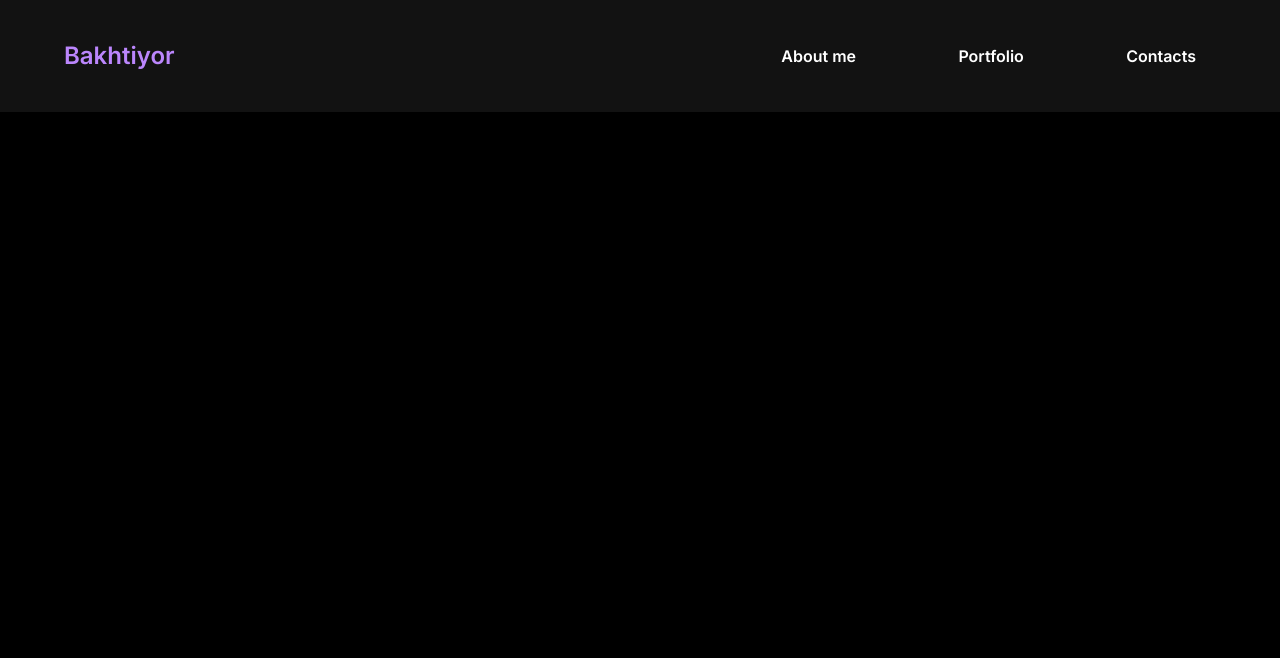
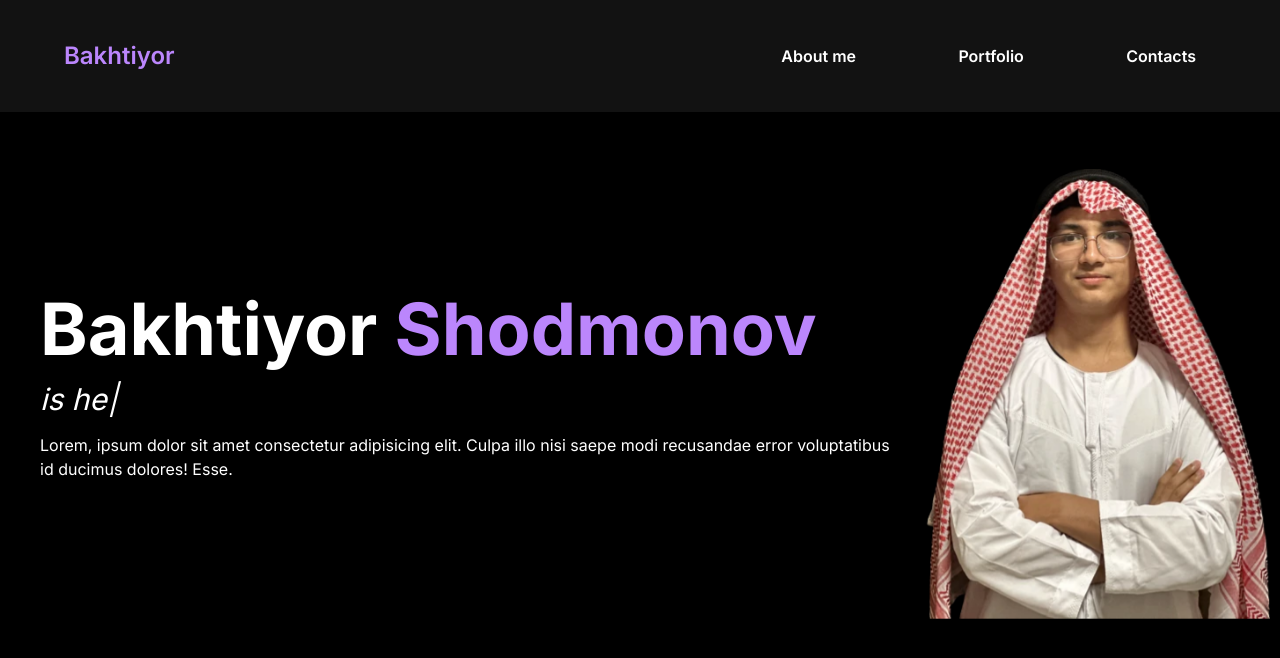
Before and after one commit to odilovicc/portfolio-vite, a React (Vite) app: page / in a window 1280 px wide. Shown: the top 658 px of the page. Built offline with nearby package versions, Linux system fonts and the light colour scheme.

Commit message:
Hero section

```diff
--- a/package.json
+++ b/package.json
@@ -16,7 +16,8 @@
     "antd": "^5.8.4",
     "code": "^5.2.4",
     "react": "^18.2.0",
-    "react-dom": "^18.2.0"
+    "react-dom": "^18.2.0",
+    "typewriter-effect": "^2.20.1"
   },
   "devDependencies": {
     "@types/react": "^18.2.15",
--- a/src/App.jsx
+++ b/src/App.jsx
@@ -1,9 +1,13 @@
 import "./assets/styles/App.css";
 import Menu from "./assets/components/Navbar/Menu";
+import Hero from "./assets/components/Hero/Hero";
 function App() {
   return (
     <div>
       <Menu></Menu>
+      <div className="defaultRazmetka">
+        <Hero></Hero>
+      </div>
     </div>
   );
 }
--- /dev/null
+++ b/src/assets/components/Hero/Hero.css
@@ -0,0 +1,31 @@
+@tailwind components;
+@layer components {
+  .defaultFlex {
+    @apply flex items-center justify-around;
+  }
+  .heroTitle {
+    @apply font-bold text-7xl;
+  }
+  .typeWriter {
+    @apply text-3xl my-4 italic;
+  }
+}
+.imgHero {
+  animation-name: floating;
+  animation-duration: 3s;
+  animation-iteration-count: infinite;
+  animation-timing-function: ease-in-out;
+  margin-left: 30px;
+  margin-top: 5px;
+}
+@keyframes floating {
+  0% {
+    transform: translate(0, 0px);
+  }
+  50% {
+    transform: translate(0, 15px);
+  }
+  100% {
+    transform: translate(0, -0px);
+  }
+}
--- /dev/null
+++ b/src/assets/components/Hero/Hero.jsx
@@ -0,0 +1,40 @@
+import "./Hero.css";
+import React from "react";
+import Typewriter from "typewriter-effect";
+function Hero() {
+  return (
+    <div className="py-12">
+      <div className="defaultFlex">
+        <div className="">
+          <h1 className="heroTitle">
+            Bakhtiyor <span className="text-[--primary-text]">Shodmonov</span>
+          </h1>
+          <h1 className="typeWriter">
+            <Typewriter
+              onInit={(typewriter) => {
+                typewriter
+                  .typeString("is developer?")
+                  .pauseFor(1000)
+                  .deleteAll()
+                  .typeString("is he professional?")
+                  .pauseFor(1000)
+                  .deleteAll()
+                  .typeString("why he's young?")
+                  .start();
+              }}
+            />
+          </h1>
+          <p>
+            Lorem, ipsum dolor sit amet consectetur adipisicing elit. Culpa illo
+            nisi saepe modi recusandae error voluptatibus id ducimus dolores!
+            Esse.
+          </p>
+        </div>
+        <div className="">
+          <img src="/images/sticker.webp" className="imgHero" alt="" />
+        </div>
+      </div>
+    </div>
+  );
+}
+export default Hero;
--- /dev/null
+++ b/src/assets/components/ui/button/Buttton.jsx
@@ -0,0 +1,5 @@
+import {styles} from './button.module.css';
+function Buttton({ children }) {
+  return <a href="#" className={styles.button}>{children}</a>;
+}
+export default Buttton;
--- /dev/null
+++ b/src/assets/components/ui/button/button.module.css
@@ -0,0 +1,6 @@
+@tailwind components;
+@layer components {
+    .button{
+        @apply bg-red-500
+    }
+}
--- a/src/assets/styles/App.css
+++ b/src/assets/styles/App.css
@@ -1,6 +1,12 @@
 @tailwind base;
 @tailwind components;
 @tailwind utilities;
+
+@layer components {
+    .defaultRazmetka{
+        @apply px-10
+    }
+}
 
 @import url(https://fonts.googleapis.com/css?family=Inter:100,200,300,regular,500,600,700,800,900);
 
```
Also changed, not shown: public/images/sticker.webp (added), 1 other file (tests, documents, lock files or other folders).
